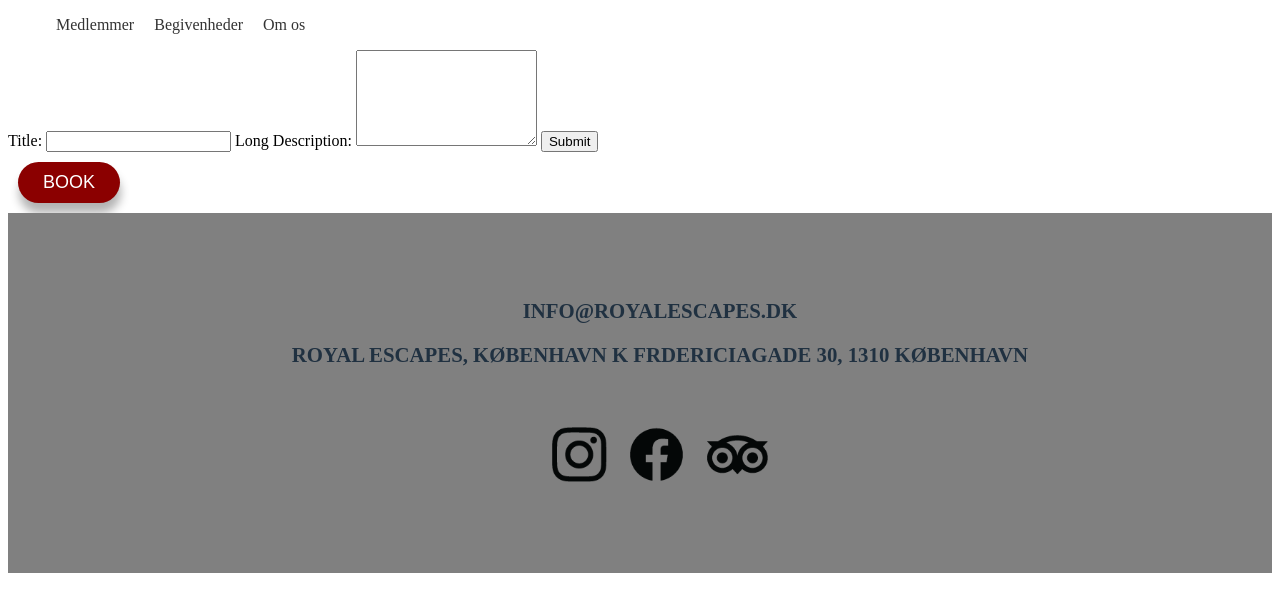
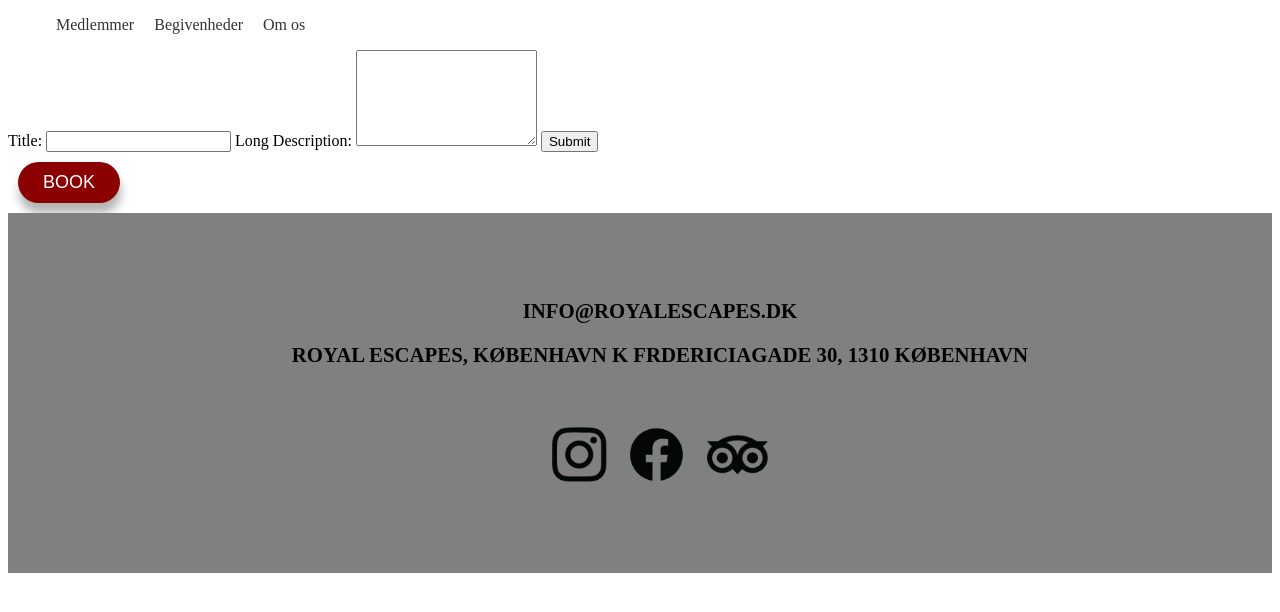
Before and after one commit to Jose496m/royalescape, an Astro site: page / in a window 1280 px wide. Built offline with nearby package versions, Linux system fonts and the light colour scheme; Astro itself is replaced by a stand-in of ours.

Commit message:
mere footer

```diff
--- a/src/components/Footer.astro
+++ b/src/components/Footer.astro
@@ -21,7 +21,7 @@
   li {
     text-transform: capitalize;
     list-style: none;
-    color: #203141;
+    color: black;
     padding: 10px;
     font-size: 1.3rem;
     font-weight: bolder;
```
